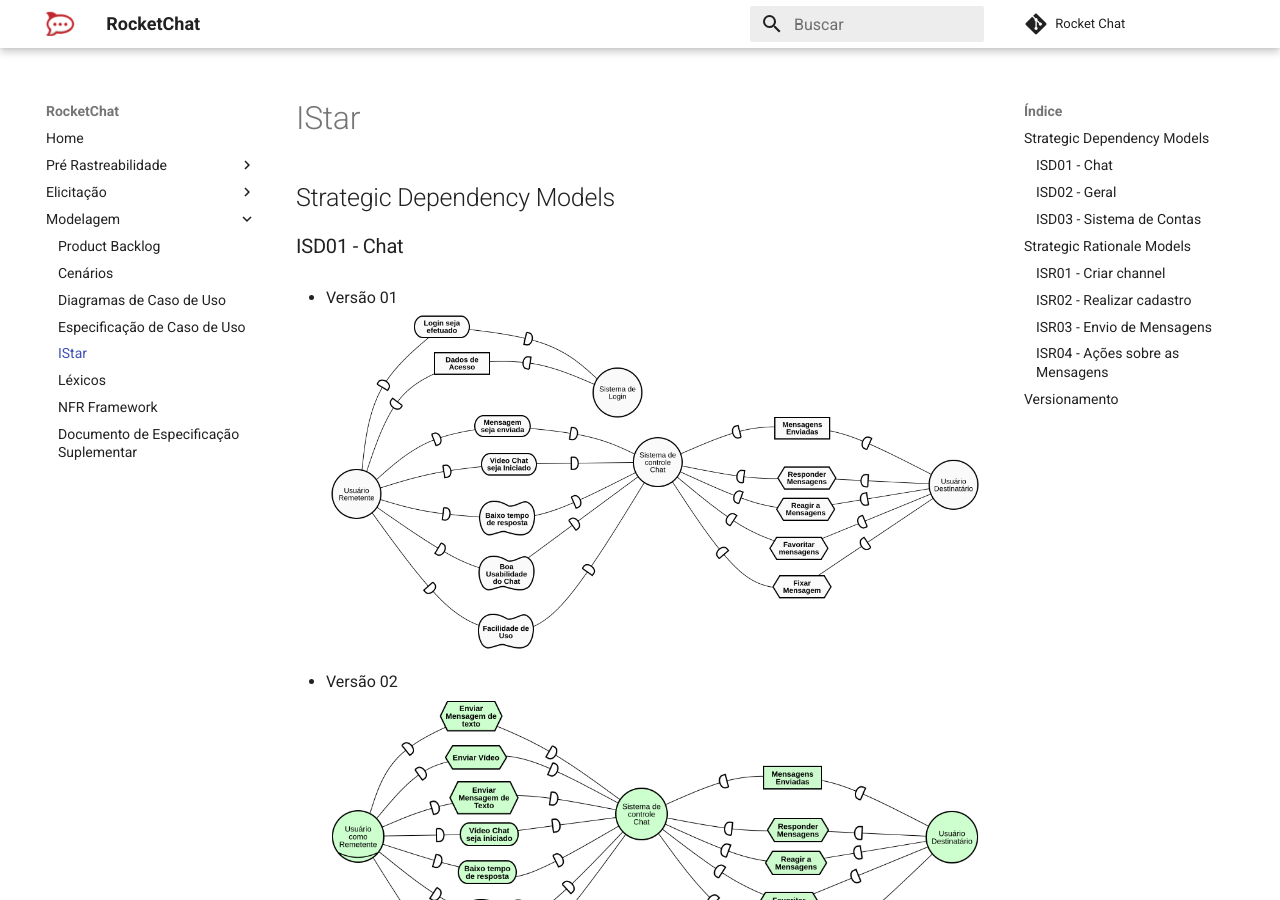
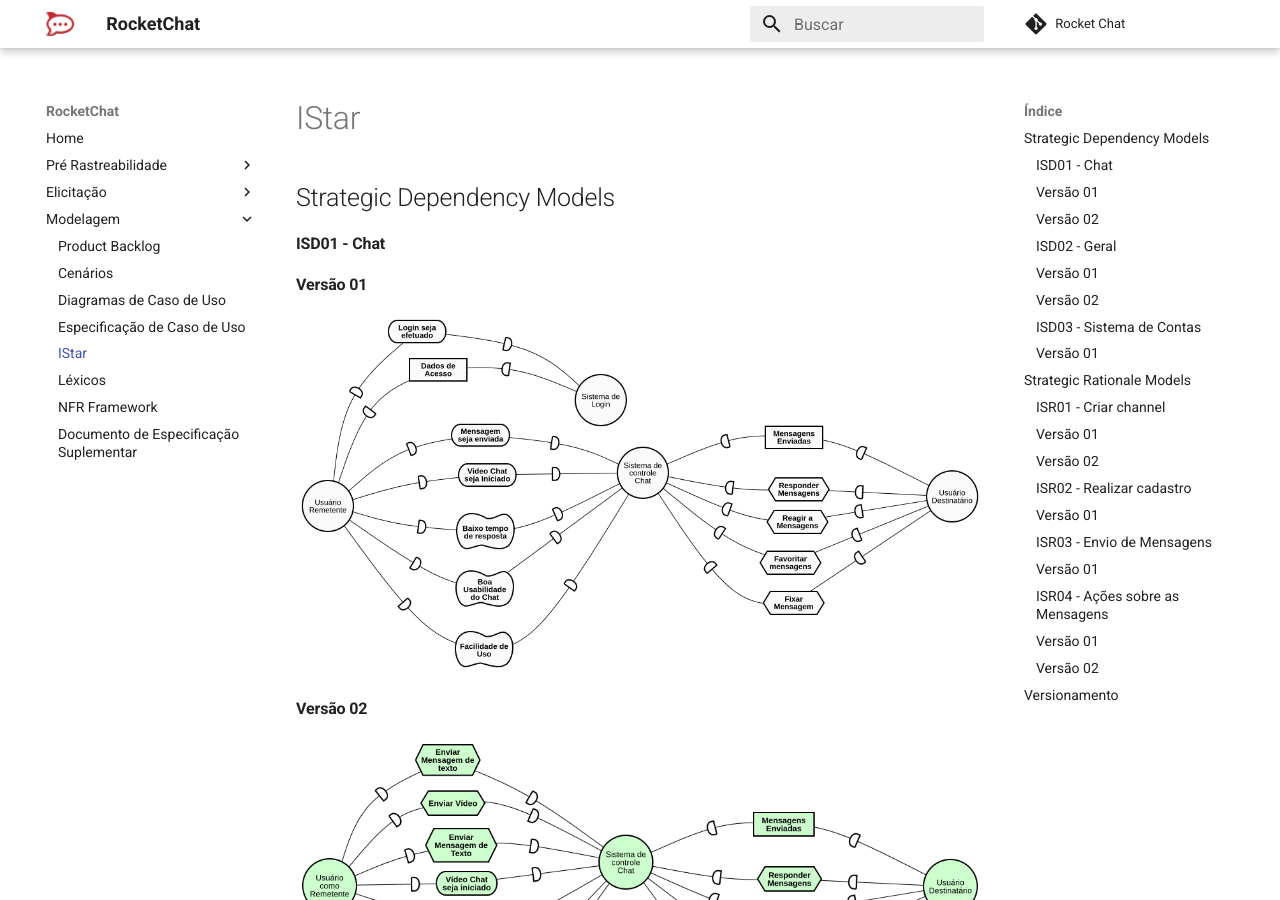
Before and after one commit to MarcosNBJ/2019.1-RocketChat, an MkDocs documentation site: the page built from docs/Modelagem/istar.md, in a window 1280 px wide and 900 px high. Built offline with MkDocs 1.6.1 and Material for MkDocs 9.7.7, drawn with Linux system fonts in a browser that asks for light colours; comment, search, counter and statistics services are not loaded.

Commit message:
update iStar

```diff
--- a/docs/Modelagem/istar.md
+++ b/docs/Modelagem/istar.md
@@ -2,53 +2,53 @@
 
 ## Strategic Dependency Models
 
-### ISD01 - Chat
+#### ISD01 - Chat
 
-* Versão 01
+#### Versão 01
 ![ISD01](../img/Modelagem/isd_chat_v1.png)
 
-* Versão 02
+#### Versão 02
 ![ISD01_V2](../img/Modelagem/isd_chat_v2.png)
 
-### ISD02 - Geral
+#### ISD02 - Geral
 
-* Versão 01
+#### Versão 01
 ![ISD02](../img/Modelagem/i_sd_geral_v1.jpg)
 
-* Versão 02
+#### Versão 02
 ![ISD02_V2](../img/Modelagem/i_sd_geral_v2.jpg)
 
-### ISD03 - Sistema de Contas
+#### ISD03 - Sistema de Contas
 
-* Versão 01
+#### Versão 01
 ![ISD03](../img/Modelagem/isd_accounts_system_v1.png)
 
 ## Strategic Rationale Models
 
-### ISR01 - Criar channel
+#### ISR01 - Criar channel
 
-* Versão 01
+#### Versão 01
 ![ISR01](../img/Modelagem/i_sr_channel_v1.jpg)
 
-* Versão 02
+#### Versão 02
 ![ISR01_V2](../img/Modelagem/i_sr_channel_v2.jpg)
 
-### ISR02 - Realizar cadastro
+#### ISR02 - Realizar cadastro
 
-* Versão 01
+#### Versão 01
 ![ISR02](../img/Modelagem/i_sr_cadastro_v1.jpg)
 
-### ISR03 - Envio de Mensagens
+#### ISR03 - Envio de Mensagens
 
-* Versão 01
+#### Versão 01
 ![ISR03](../img/Modelagem/isr_send_message_v1.png)
 
-### ISR04 - Ações sobre as Mensagens
+#### ISR04 - Ações sobre as Mensagens
 
-* Versão 01
+#### Versão 01
 ![ISR04](../img/Modelagem/isr_message_actions_v1.png)
 
-* Versão 02
+#### Versão 02
 
 ![ISR04_V2](../img/Modelagem/isr_message_actions_v2.png)
 
```
Also changed, not shown: docs/img/Modelagem/i_sd_geral_v2.jpg.
